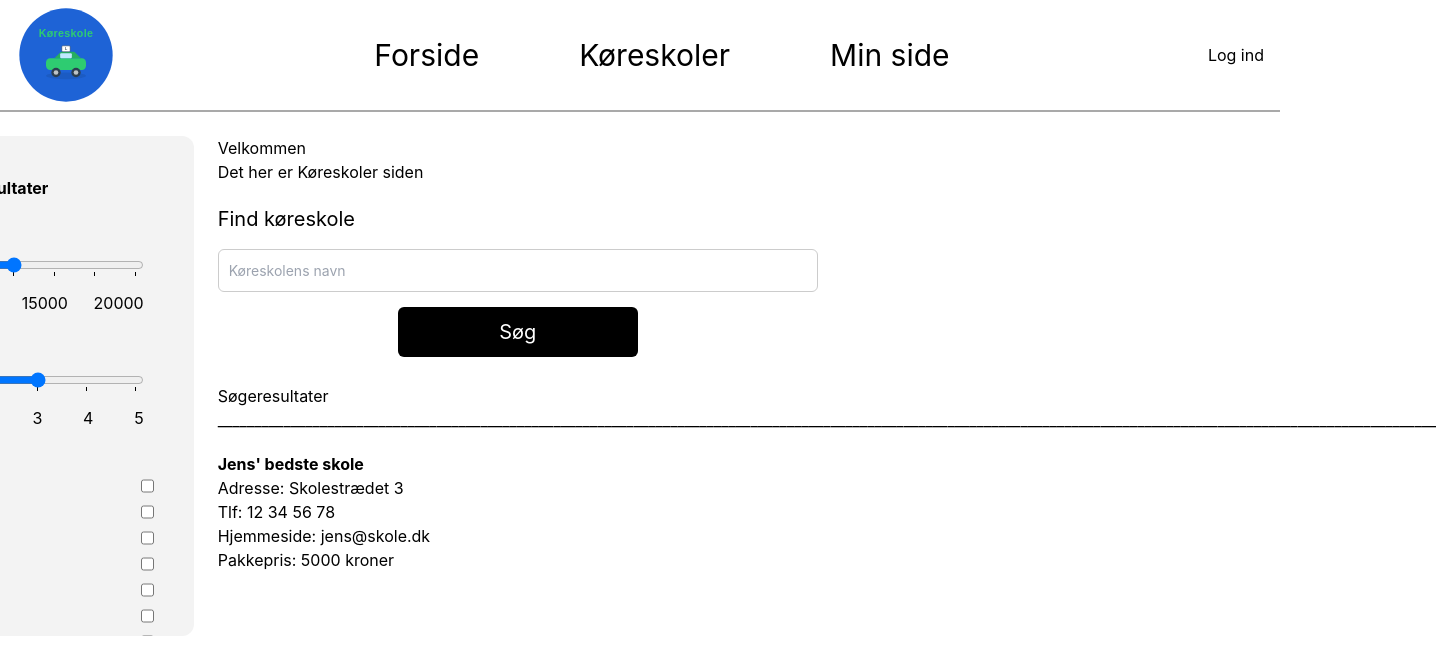
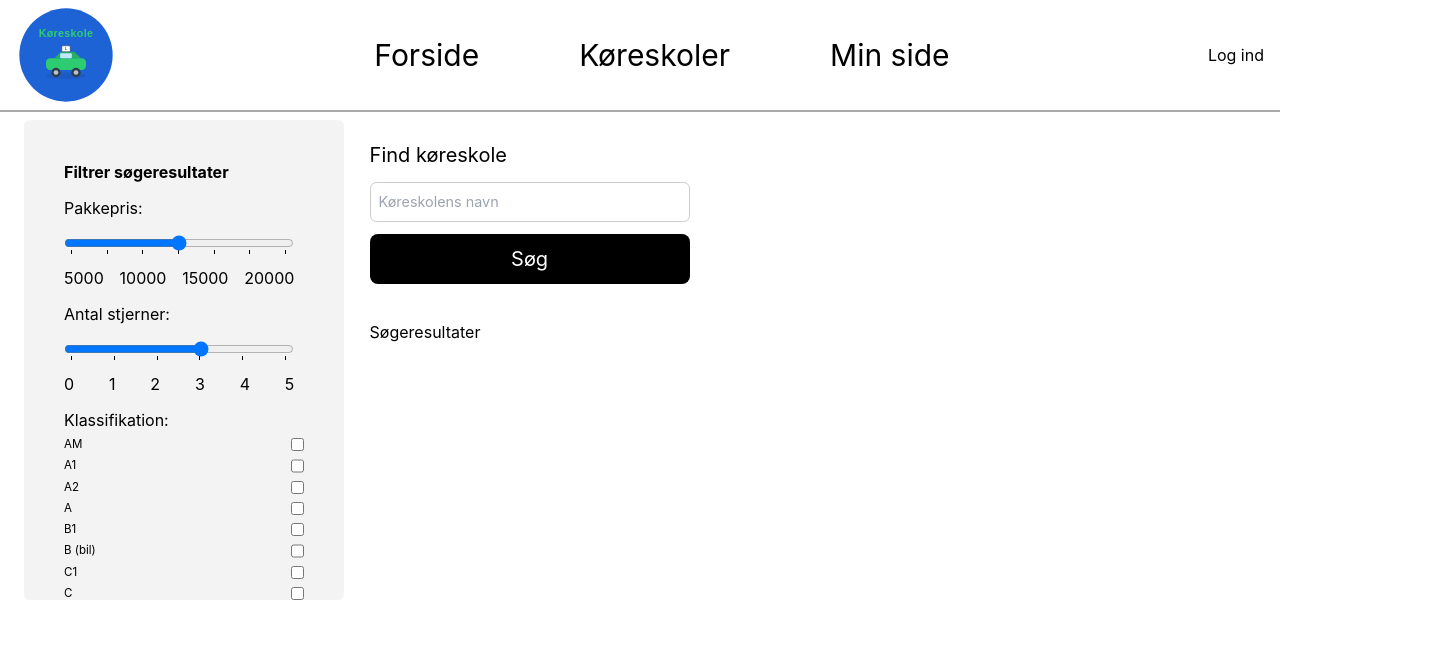
Before and after one commit to RATCM/DrivingSchoolWebsite, a React (Create React App) app: page /koreskoler in a window 1280 px wide. Shown: the top 662 px of the page, 1436 px wide, since content can reach past the window. Built offline with nearby package versions, Linux system fonts and the light colour scheme.

Commit message:
UI scaling changed to relative to screen size

```diff
--- a/src/components/Functions/SchoolList.ts
+++ b/src/components/Functions/SchoolList.ts
@@ -8,4 +8,6 @@ function SchoolList() {
     const vm2 = mapDrivingSchoolViewModel(drivingSchool2Cool);
 
     const list = {vm, vm2};
+    return list;
 }
+export default SchoolList;
--- a/src/components/Koreskoler/SchoolFilter/SchoolFilter.css
+++ b/src/components/Koreskoler/SchoolFilter/SchoolFilter.css
@@ -2,14 +2,14 @@
     display: flex;
 }
 .filter-box {
-    width: 350px;
-    height: 500px;
-    padding: 40px;
+    width: 25vw;
+    height: 60vh;
+    padding: 5vh;
     background-color: #f3f3f3;
-    border-radius: 12px;
+    border-radius: 0.8vh;
     display: flex;
     flex-direction: column;
-    gap: 15px;
+    gap: 1.5vh;
     overflow: scroll;
 }
 
@@ -17,13 +17,13 @@
 .filterchecklist {
     display: flex;
     flex-direction: column;
-    gap: 8px;
+    gap: 0.5vh;
 }
 
 .filterchecklist label {
     display: flex;
     justify-content: space-between;
-    font-size: 12px;
+    font-size: 0.9vw;
 }
 
 datalist {
@@ -31,7 +31,7 @@ datalist {
     flex-direction: row;
     justify-content: space-between;
     writing-mode: horizontal-tb;
-    width: 260px;
+    width: 18vw;
 }
 
 option {
@@ -39,6 +39,6 @@ option {
 }
 
 input[type="range"] {
-    width: 260px;
+    width: 18vw;
     margin: 0;
 }
--- a/src/components/Koreskoler/SchoolResults/SchoolResults.tsx
+++ b/src/components/Koreskoler/SchoolResults/SchoolResults.tsx
@@ -3,21 +3,23 @@ import {mapDrivingSchoolViewModel} from "../../../viewmodel/DrivingSchoolViewMod
 import "./SchoolResults.css"
 import React from "react";
 import "../../Functions/SchoolList"
+import SchoolList from "../../Functions/SchoolList";
 
 function SchoolResultBox() {
-    const drivingSchool = new DrivingSchoolModel("Jens' bedste skole","12 34 56 78","jens@skole.dk", "Skolestrædet 3", "Nord", 5000);
-    const drivingSchool2Cool = new DrivingSchoolModel("Oles værste skole","12 12 34 34","ole@skole.dk", "Skolestrædet 3", "Syd", 10000);
-    const vm = mapDrivingSchoolViewModel(drivingSchool);
 
-    // const filtreretliste = liste.filter(a => a.navn.includes("blahblah"))
+    const drivingSchoolList = SchoolList
+    // const filtreretliste:  = drivingSchoolList.filter(a => a.navn.includes(searchTerm))
+
     return (
         <div>
 
-        <p style={{marginTop:20}}><b>{vm.schoolName}</b></p>
-                <p>Adresse: {vm.address}</p>
-                <p>Tlf: {vm.phone}</p>
-                <p>Hjemmeside: {vm.website}</p>
-                <p>Pakkepris: {vm.pricing} kroner</p>
+
+
+        {/*<p style={{marginTop:20}}><b>{vm.schoolName}</b></p>*/}
+        {/*        <p>Adresse: {vm.address}</p>*/}
+        {/*        <p>Tlf: {vm.phone}</p>*/}
+        {/*        <p>Hjemmeside: {vm.website}</p>*/}
+        {/*        <p>Pakkepris: {vm.pricing} kroner</p>*/}
         </div>
 );
 }
--- a/src/components/Koreskoler/SchoolSearch/SchoolSearch.css
+++ b/src/components/Koreskoler/SchoolSearch/SchoolSearch.css
@@ -8,26 +8,26 @@
 }
 
 .search-box {
-    width: 600px;
+    width: 25vw;
     background-color: #ffffff;
-    border-radius: 12px;
+    border-radius: 1vw;
     display: flex;
     flex-direction: column;
-    gap: 15px;
+    gap: 1.5vh;
 }
 
 .search-input {
-    padding: 10px;
-    border-radius: 6px;
-    border: 1px solid #ccc;
-    font-size: 14px;
+    padding: 1vh;
+    border-radius: 0.5vw;
+    border: 0.1vh solid #ccc;
+    font-size: 1.8vh;
 }
 
 .search-button {
     align-self: center;
-    width: 240px;
-    padding: 10px;
-    border-radius: 6px;
+    width: 25vw;
+    padding: 0.8vw;
+    border-radius: 1vh;
     border: none;
     background-color: black;
     color: white;
--- a/src/pages/Koreskoler.css
+++ b/src/pages/Koreskoler.css
@@ -3,9 +3,9 @@
     height: 100%;
     display: grid;
     grid-template-columns: 1fr 3fr; /* left ~25%, right ~75% */
-    gap: 24px;
-    padding: 24px;
-    margin-top: 112px;
+    gap: 2vw;
+    padding: 3vh;
+    margin-top: 12vh;
     flex-direction: column;
     justify-content: center;
     align-content: start;
@@ -13,7 +13,7 @@
 }
 
 .left-column{
-
+    flex:auto
 }
 
 .right-column {
--- a/src/pages/Koreskoler.tsx
+++ b/src/pages/Koreskoler.tsx
@@ -13,12 +13,8 @@ function Koreskoler() {
 
 
             <div className="right-column">
-                <h1>Velkommen</h1>
-                <p>Det her er Køreskoler siden</p>
                 < SchoolSearch/>
                 <p>Søgeresultater</p>
-                {/*hacky horizontal linje*/}
-                _______________________________________________________________________________________________________________________________________________________________________
                 < SchoolResultBox />
             </div>
 
```
